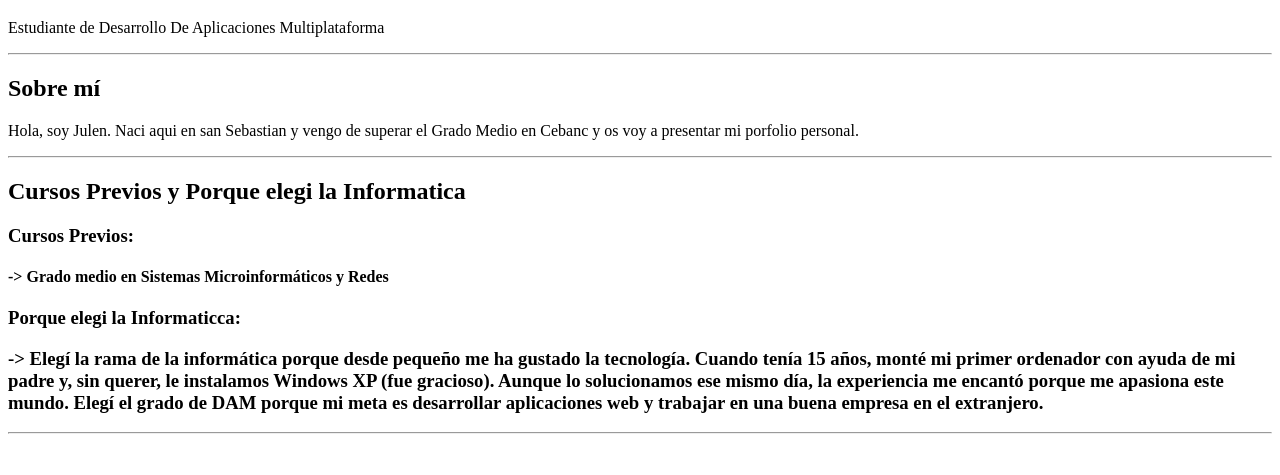
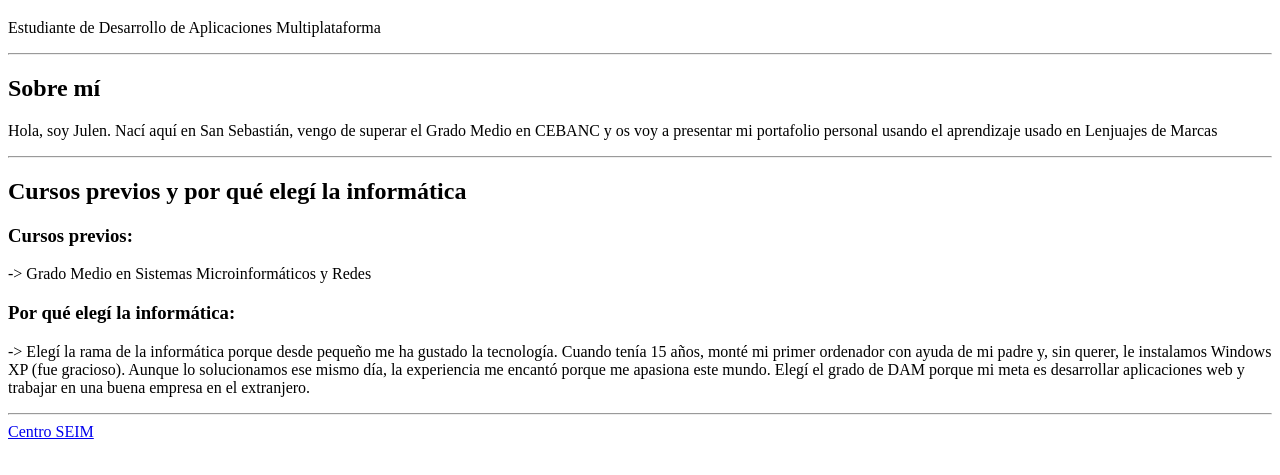
Before and after one commit to JulenGonda/julengonda, a plain HTML site: page index.html in a window 1280 px wide. Shown: the part 61-536 px from the top of the page. Drawn offline with Linux system fonts and the light colour scheme.

Commit message:
Revise content and structure in index.html
Updated various sections for clarity and corrected minor spelling errors.

```diff
--- a/index.html
+++ b/index.html
@@ -2,26 +2,28 @@
 <html lang="es">
 <head>
     <meta charset="UTF-8">
-    <title>Porfolio de Julen Gonda</title>
+    <title>Portafolio de Julen Gonda</title>
 </head>
 <body>
 <header>
     <h1>Julen Gonda</h1>
-        <p>Estudiante de Desarrollo De Aplicaciones Multiplataforma</p>
+    <p>Estudiante de Desarrollo de Aplicaciones Multiplataforma</p>
     <hr>
 </header>
-    <section>
+
     <h2>Sobre mí</h2>
-        <p> Hola, soy Julen. Naci aqui en san Sebastian y vengo de superar el Grado Medio en Cebanc y os voy a presentar mi porfolio personal.</p>
-    </section>
+    <p>Hola, soy Julen. Nací aquí en San Sebastián, vengo de superar el Grado Medio en CEBANC y os voy a presentar mi portafolio personal usando el aprendizaje usado en Lenjuajes de Marcas</p>
 <hr>
-    <section>
-        <h2>Cursos Previos y Porque elegi la Informatica</h2>
-        <h3>Cursos Previos:<h3>
-            <h4>-> Grado medio en Sistemas Microinformáticos y Redes </h4>
-        <h3>Porque elegi la Informaticca:<h3>
+    <h2>Cursos previos y por qué elegí la informática</h2>
+
+    <h3>Cursos previos:</h3>
+    <p>-> Grado Medio en Sistemas Microinformáticos y Redes</p>
+
+    <h3>Por qué elegí la informática:</h3>
     <p>-> Elegí la rama de la informática porque desde pequeño me ha gustado la tecnología. Cuando tenía 15 años, monté mi primer ordenador con ayuda de mi padre y, sin querer, le instalamos Windows XP (fue gracioso). Aunque lo solucionamos ese mismo día, la experiencia me encantó porque me apasiona este mundo. Elegí el grado de DAM porque mi meta es desarrollar aplicaciones web y trabajar en una buena empresa en el extranjero.</p>
-    </section>
 <hr>
+<header>
+    <a href="https://centroseim.com/"> Centro SEIM</a>
+</header>
 </body>
 </html>
```
Lines whose indentation alone changed are shown as unchanged.
